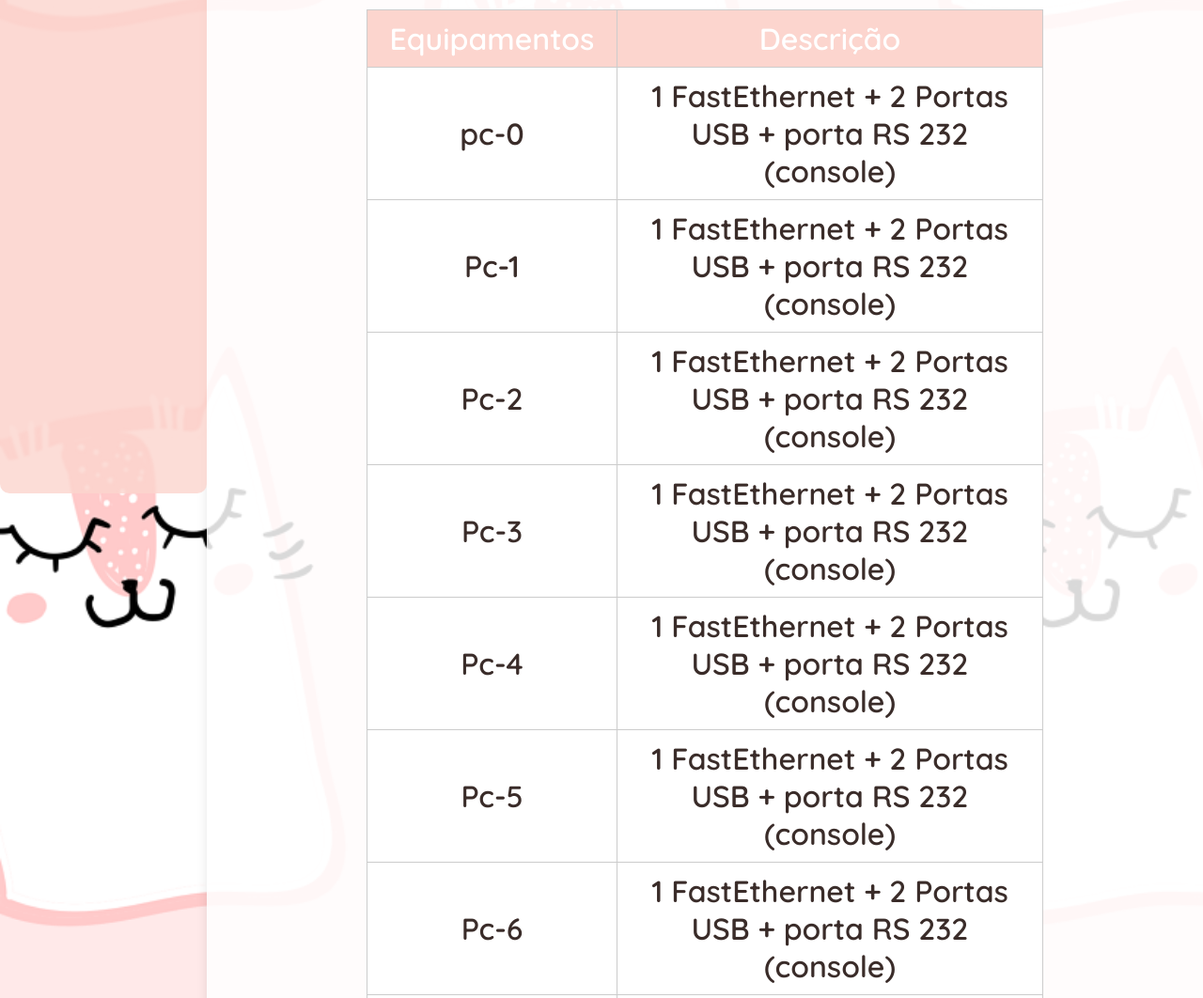
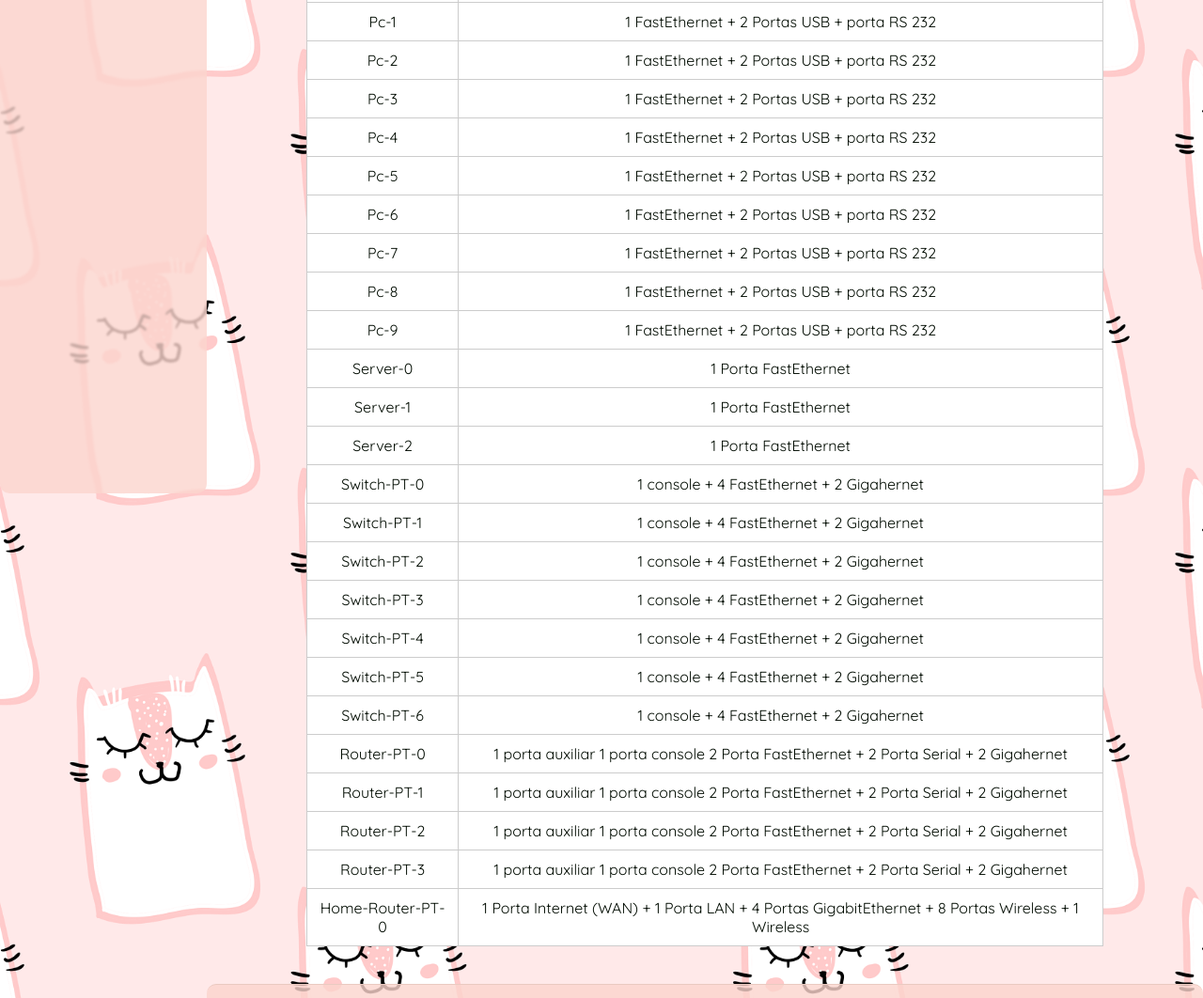
Before and after one commit to NiihFe/Projeto-Matriz, a plain HTML site: page equipamentos.html in a window 1280 px wide. Shown: the part 275-1337 px from the top of the page at 94% size. Drawn offline with Linux system fonts and the light colour scheme.

Commit message:
initial commit - estrutura +

```diff
--- a/css/style.css
+++ b/css/style.css
@@ -1,9 +1,9 @@
-/* Fundo geral */
+
 body {
     font-family: 'Quicksand', sans-serif;
     margin: 0;
     padding: 0;
-    margin-left: 220px; /* espaço pro menu lateral */
+    margin-left: 220px;
     background-image: url('../img/gatinhos.png');
     background-size: cover;
     background-repeat: no-repeat;
@@ -11,18 +11,18 @@ body {
     color: #010b01;
 }
 
-/* Menu Lateral */
+
 .menu-lateral {
     position: fixed;
     top: 0;
     left: 0;
     width: 220px;
     height: 100vh;
-    background-color: rgba(252, 213, 206, 0.8); /* cor pastel com transparência */
+    background-color: rgba(252, 213, 206, 0.8);
     padding-top: 20px;
     border-radius: 10px;
     box-sizing: border-box;
-    backdrop-filter: blur(1px); /* deixa com efeito "vidro fosco" */
+    backdrop-filter: blur(1px);
 }
 
 .menu-lateral nav a {
@@ -56,7 +56,7 @@ header {
     box-shadow: 0 4px 12px rgba(0,0,0,0.1);
 }
 
-/* Conteúdo Central */
+
 .conteudo-central {
     background: rgba(255, 255, 255, 0.85);
     padding: 80px;
@@ -64,7 +64,7 @@ header {
     border-radius: 10px;
     max-width: 1160px;
     text-align: center;
-    font-size: 32px;      /* título maior */
+    font-size: 32px;
   font-weight: bold;
   color: #3a2c29;
     box-shadow: 0px 4px 12px rgba(0,0,0,0.1);
@@ -75,7 +75,7 @@ header {
   color: #4a3c39;
 }
 
-/* Imagens */
+
 img {
     max-width: 95%;
     height: auto;
@@ -84,7 +84,6 @@ img {
     border-radius: 10px;
 }
 
-/* Tabelas */
 table {
     width: 80%;
     margin: 20px auto;
@@ -101,7 +100,7 @@ th {
     color: white;
 }
 
-/* Footer */
+
 footer {
     text-align: center;
     padding: 15px;
@@ -113,7 +112,7 @@ footer {
     border-radius: 10px;
 }
 
-/* Rolagem suave */
+
 html {
     scroll-behavior: smooth;
 }
--- a/equipamentos.html
+++ b/equipamentos.html
@@ -20,42 +20,50 @@
         </nav>
     </div>
 
-    <main>
-        <section class="conteudo-central">
-            <table>
-                <tr>
+    <table>
+  <tr>
+    <th>Equipamentos</th>
+    <th>Descrição</th>
+  </tr>
 
-                    <th>Equipamentos</th>
-                    <th>Descrição</th>
 
-                </tr>
-                <td>pc-0</td><td>1 FastEthernet + 2 Portas USB + porta RS 232 (console) </td>
-                <tr><td>Pc-1</td><td>1 FastEthernet + 2 Portas USB + porta RS 232 (console)</tr>
-                <tr><td>Pc-2</td><td>1 FastEthernet + 2 Portas USB + porta RS 232 (console)</tr>
-                <tr><td>Pc-3</td><td>1 FastEthernet + 2 Portas USB + porta RS 232 (console)</tr>
-                <tr><td>Pc-4</td><td>1 FastEthernet + 2 Portas USB + porta RS 232 (console)</tr>
-                <tr><td>Pc-5</td><td>1 FastEthernet + 2 Portas USB + porta RS 232 (console)</tr>
-                <tr><td>Pc-6</td><td>1 FastEthernet + 2 Portas USB + porta RS 232 (console)</tr>
-                <tr><td>Pc-7</td><td>1 FastEthernet + 2 Portas USB + porta RS 232 (console)</tr>
-                <tr><td>Pc-8</td><td>1 FastEthernet + 2 Portas USB + porta RS 232 (console)</tr>
-                <tr><td>Pc-9</td><td>1 FastEthernet + 2 Portas USB + porta RS 232 (console)</tr>
-                <tr><td>Server-0</td><td>1 Porta FastEthernet</tr>
-                <tr><td>Server-1</td><td>1 Porta FastEthernet</tr>
-                <tr><td>Server-2</td><td>1 Porta FastEthernet</tr>
-                <tr><td>Server-3</td><td>1 Porta FastEthernet</tr>
-                <tr><td>Switch-PT-0</td><td>Server-PT</td>
-                <tr><td>Switch-PT-1</td><td>Server-PT</td>
-                <tr><td>Switch-PT-2</td><td>Server-PT</td>
-                <tr><td>Switch-PT-3</td><td>Server-PT</td>
-                <tr><td>Switch-PT-4</td><td>Server-PT</td>
-                <tr><td>Switch-PT-5</td><td>Server-PT</td>
-                <tr><td>Switch-PT-6</td><td>Server-PT</td>
-                <tr><td>Router-PT-0</td><td>Server-PT</td>
-                <tr><td>Router-PT-1</td><td>Server-PT</td>
-                <tr><td>Router-PT-2</td><td>Server-PT</td>
-                <tr><td>Router-PT-3</td><td>Server-PT</td>
-                <tr><td>Home-Router-PT-0</td><td>Server-PT</td>
-            </table>
+  <tr><td>Pc-0</td><td>1 FastEthernet + 2 Portas USB + porta RS 232 </td></tr>
+  <tr><td>Pc-1</td><td>1 FastEthernet + 2 Portas USB + porta RS 232 </td></tr>
+  <tr><td>Pc-2</td><td>1 FastEthernet + 2 Portas USB + porta RS 232 </td></tr>
+  <tr><td>Pc-3</td><td>1 FastEthernet + 2 Portas USB + porta RS 232 </td></tr>
+  <tr><td>Pc-4</td><td>1 FastEthernet + 2 Portas USB + porta RS 232 </td></tr>
+  <tr><td>Pc-5</td><td>1 FastEthernet + 2 Portas USB + porta RS 232 </td></tr>
+  <tr><td>Pc-6</td><td>1 FastEthernet + 2 Portas USB + porta RS 232 </td></tr>
+  <tr><td>Pc-7</td><td>1 FastEthernet + 2 Portas USB + porta RS 232 </td></tr>
+  <tr><td>Pc-8</td><td>1 FastEthernet + 2 Portas USB + porta RS 232 </td></tr>
+  <tr><td>Pc-9</td><td>1 FastEthernet + 2 Portas USB + porta RS 232 </td></tr>
+
+
+  <tr><td>Server-0</td><td>1 Porta FastEthernet</td></tr>
+  <tr><td>Server-1</td><td>1 Porta FastEthernet</td></tr>
+  <tr><td>Server-2</td><td>1 Porta FastEthernet</td></tr>
+
+
+  <tr><td>Switch-PT-0</td><td>1 console + 4 FastEthernet + 2 Gigahernet</td></tr>
+  <tr><td>Switch-PT-1</td><td>1 console + 4 FastEthernet + 2 Gigahernet</td></tr>
+  <tr><td>Switch-PT-2</td><td>1 console + 4 FastEthernet + 2 Gigahernet</td></tr>
+  <tr><td>Switch-PT-3</td><td>1 console + 4 FastEthernet + 2 Gigahernet</td></tr>
+  <tr><td>Switch-PT-4</td><td>1 console + 4 FastEthernet + 2 Gigahernet</td></tr>
+  <tr><td>Switch-PT-5</td><td>1 console + 4 FastEthernet + 2 Gigahernet</td></tr>
+  <tr><td>Switch-PT-6</td><td>1 console + 4 FastEthernet + 2 Gigahernet</td></tr>
+
+
+  <tr><td>Router-PT-0</td><td>1 porta auxiliar 1 porta console 2 Porta FastEthernet + 2 Porta Serial + 2 Gigahernet</td></tr>
+  <tr><td>Router-PT-1</td><td>1 porta auxiliar 1 porta console 2 Porta FastEthernet + 2 Porta Serial + 2 Gigahernet</td></tr>
+  <tr><td>Router-PT-2</td><td>1 porta auxiliar 1 porta console 2 Porta FastEthernet + 2 Porta Serial + 2 Gigahernet</td></tr>
+  <tr><td>Router-PT-3</td><td>1 porta auxiliar 1 porta console 2 Porta FastEthernet + 2 Porta Serial + 2 Gigahernet</td></tr>
+  <tr><td>Home-Router-PT-0</td><td> 1 Porta Internet (WAN) + 1 Porta LAN + 4 Portas GigabitEthernet +
+      8 Portas Wireless + 1 Wireless</td></tr>
+    </table>
+
+
+
+
         </section>
     </main>
 
```
Also changed, not shown: img/Topologia.png.
